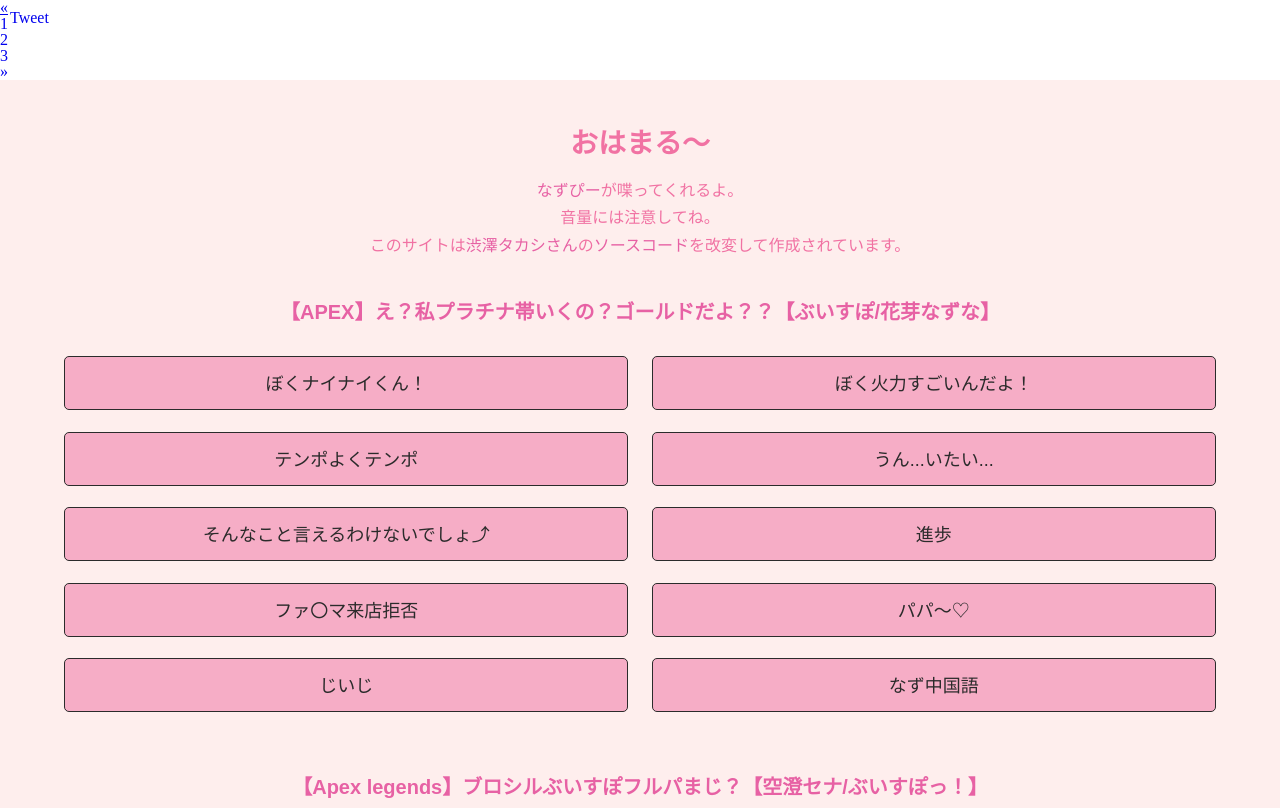
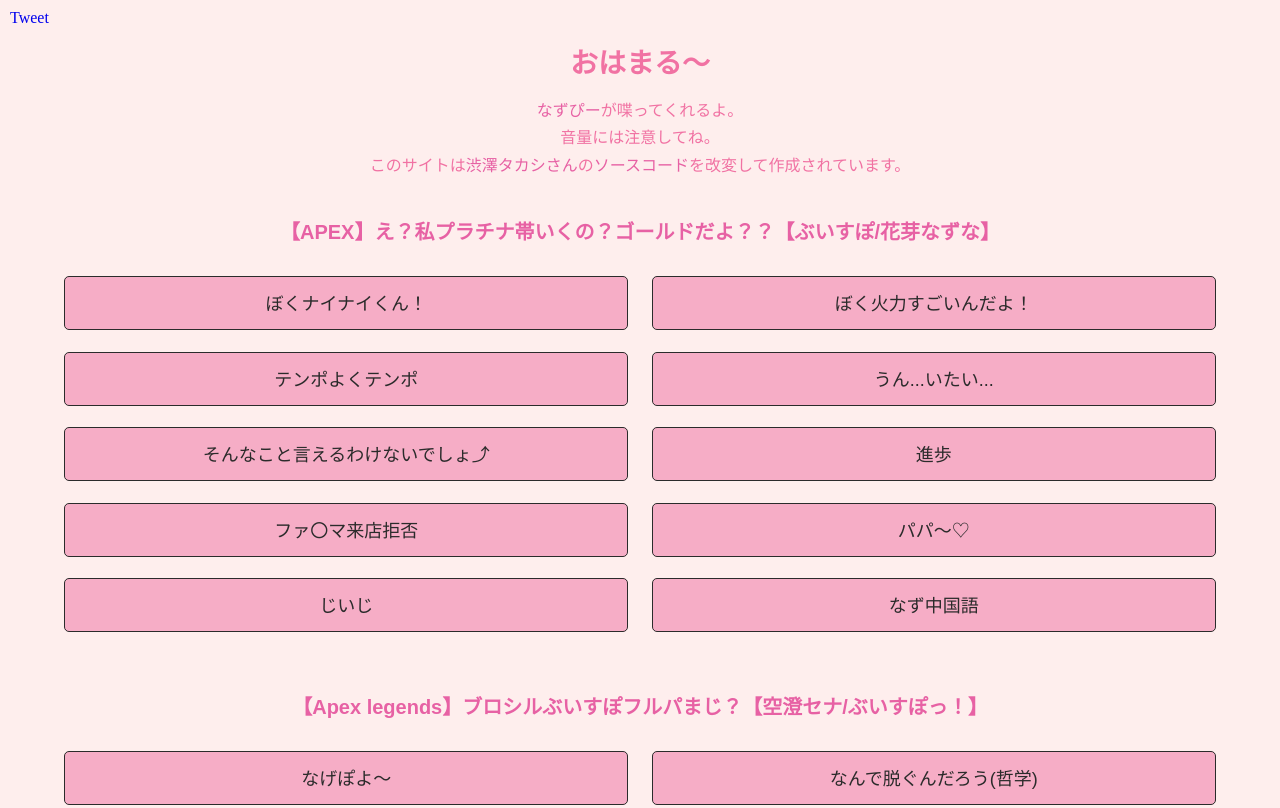
Before and after one commit to capkun10/nazupi-button, a website: page docs/index.html in a window 1280 px wide. Shown: the top 808 px of the page. Drawn offline with Linux system fonts and the light colour scheme.

Commit message:
Update index.html

```diff
--- a/docs/index.html
+++ b/docs/index.html
@@ -3,33 +3,12 @@
   <meta name="viewport" content="width=750,user-scalable=yes">
   <meta name="format-detection" content="telephone=no">
   <meta name="SKYPE_TOOLBAR" content="SKYPE_TOOLBAR_PARSER_COMPATIBLE">
-  <meta charset="UTF-8">
- <title>ページネーションサンプル</title>
-  <link rel="stylesheet" href="./css/style.css?v=201903-01">
 </head>
 <html lang="ja">
   <head prefix="og: http://ogp.me/ns# fb: http://ogp.me/ns/fb# undefined: http://ogp.me/ns/undefined#">
     <title>おはまる〜</title>
     <link rel="stylesheet" href="./css/style.css?v=201903-01">
   </head>
-   <nav aria-label="Page navigation">
-        <ul class="pagination">
-            <li class="page-item">
-                <a class="page-link" href="#" aria-label="Previous">
-                    <span aria-hidden="true">&laquo;</span>
-                </a>
-            </li>
-            <li class="page-item"><a class="page-link" href="#">1</a></li>
-            <li class="page-item"><a class="page-link" href="#">2</a></li>
-            <li class="page-item"><a class="page-link" href="#">3</a></li>
-            <li class="page-item">
-                <a class="page-link" href="#" aria-label="Next">
-                    <span aria-hidden="true">&raquo;</span>
-                </a>
-            </li>
-        </ul>
-    </nav>
-  <body id="g">
     <script>
       var isPC = true;
       (function () { if (navigator.userAgent.toLowerCase().match(/iphone|ipad|android/)) { document.body.classList.add('sp');isPC=false;return; } document.body.classList .add('pc'); })();
```
